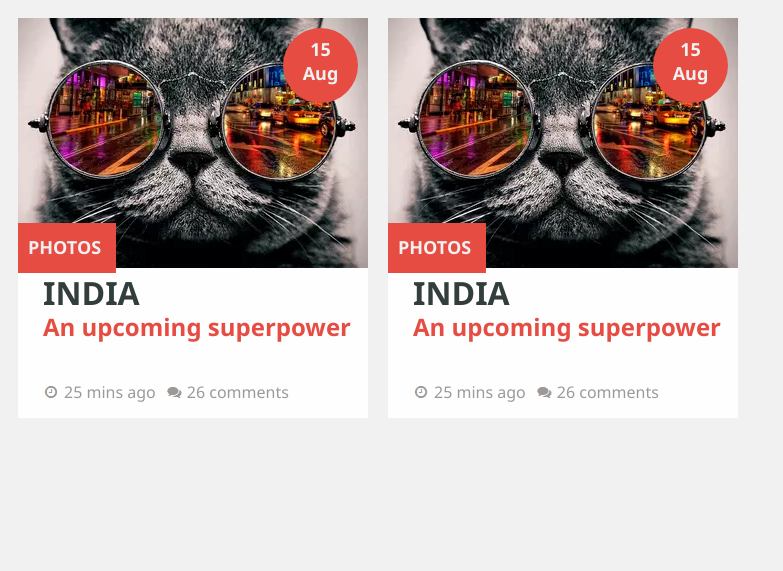
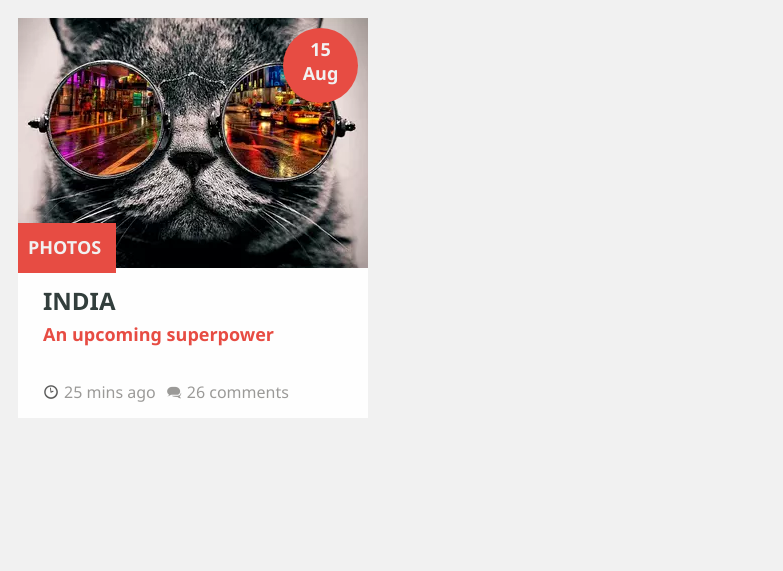
Before and after one commit to FriquetLuca/learning-sass, a plain HTML site: page index.html in a window 1280 px wide. Shown: the whole page, without its empty margins (0-783 px from the left). Drawn offline with Linux system fonts and the light colour scheme.

Commit message:
Finalisation

```diff
--- a/assets/style.scss
+++ b/assets/style.scss
@@ -47,6 +47,7 @@ body {
         display: flex;
         flex-flow: row wrap;
     }
+    //:nth-child(1)
     &-date {
         position: absolute;
         overflow: visible;
@@ -77,12 +78,17 @@ body {
         h1 {
             top: 0;
             color: $postTitleColor;
+            line-height: $line-height * 0.15;
+            font: {
+                size: x-large;
+                stretch: condensed;
+            }
         }
         h2 {
             color: $postSubtitleColor;
-            line-height: $line-height * 1;
+            line-height: $line-height * 0.15;
             font: {
-                size: x-large;
+                size: large;
                 stretch: condensed;
             }
         }
@@ -187,15 +193,16 @@ body {
                 }
                 padding: 0;
                 background-repeat: no-repeat;
+                background-size: $iconSize;
                 @if $dark-theme {
                     filter: brightness(20%);
                 }
             }
             &-time {
-                background-image: url('img/time.png');
+                background-image: url('img/opensource-time.png');
             }
             &-comment {
-                background-image: url('img/comments.png');
+                background-image: url('img/opensource-comments.png');
             }
         }
     }
--- a/index.html
+++ b/index.html
@@ -9,64 +9,35 @@
     </head>
     <body>
         <div class="post-container">
-            <div class="post">
-                <div class="post-date">
+            <section class="post">
+                <section class="post-date">
                     <p>15</p>
                     <p>Aug</p>
-                </div>
+                </section>
                 <div class="post-picture post-picture-1"></div>
-                <div class="post-content">
-                    <div class="post-photo">
+                <section class="post-content">
+                    <section class="post-photo">
                         <p>PHOTOS</p>
-                    </div>
-                    <div class="post-title">
+                    </section>
+                    <section class="post-title">
                         <h1>INDIA</h1>
                         <h2>An upcoming superpower</h2>
                         <div class="post-preview">
                             <p>India is a vast South Asian country with diverse terrain - from Himalayan peaks to Indian Ocean coastline - and history reaching back 5 millennia.</p>
                         </div>
-                    </div>
-                </div>
-                <div class="post-footer">
-                    <div class="post-footer-element">
+                    </section>
+                </section>
+                <footer class="post-footer">
+                    <section class="post-footer-element">
                         <div class="post-picture post-footer-element-time"></div>
                         <p>25 mins ago</p>
-                    </div>
-                    <div class="post-footer-element">
+                    </section>
+                    <section class="post-footer-element">
                         <div class="post-picture post-footer-element-comment"></div>
                         <p>26 comments</p>
-                    </div>
-                </div>
-            </div>
-            <div class="post">
-                <div class="post-date">
-                    <p>15</p>
-                    <p>Aug</p>
-                </div>
-                <div class="post-picture post-picture-1"></div>
-                <div class="post-content">
-                    <div class="post-photo">
-                        <p>PHOTOS</p>
-                    </div>
-                    <div class="post-title">
-                        <h1>INDIA</h1>
-                        <h2>An upcoming superpower</h2>
-                        <div class="post-preview">
-                            <p>India is a vast South Asian country with diverse terrain - from Himalayan peaks to Indian Ocean coastline - and history reaching back 5 millennia.</p>
-                        </div>
-                    </div>
-                </div>
-                <div class="post-footer">
-                    <div class="post-footer-element">
-                        <div class="post-picture post-footer-element-time"></div>
-                        <p>25 mins ago</p>
-                    </div>
-                    <div class="post-footer-element">
-                        <div class="post-picture post-footer-element-comment"></div>
-                        <p>26 comments</p>
-                    </div>
-                </div>
-            </div>
+                    </section>
+                </footer>
+            </section>
         </div>
     </body>
 </html>
```
Also changed, not shown: assets/img/opensource-comments.png (added), assets/img/opensource-time.png (added), assets/style.css.
